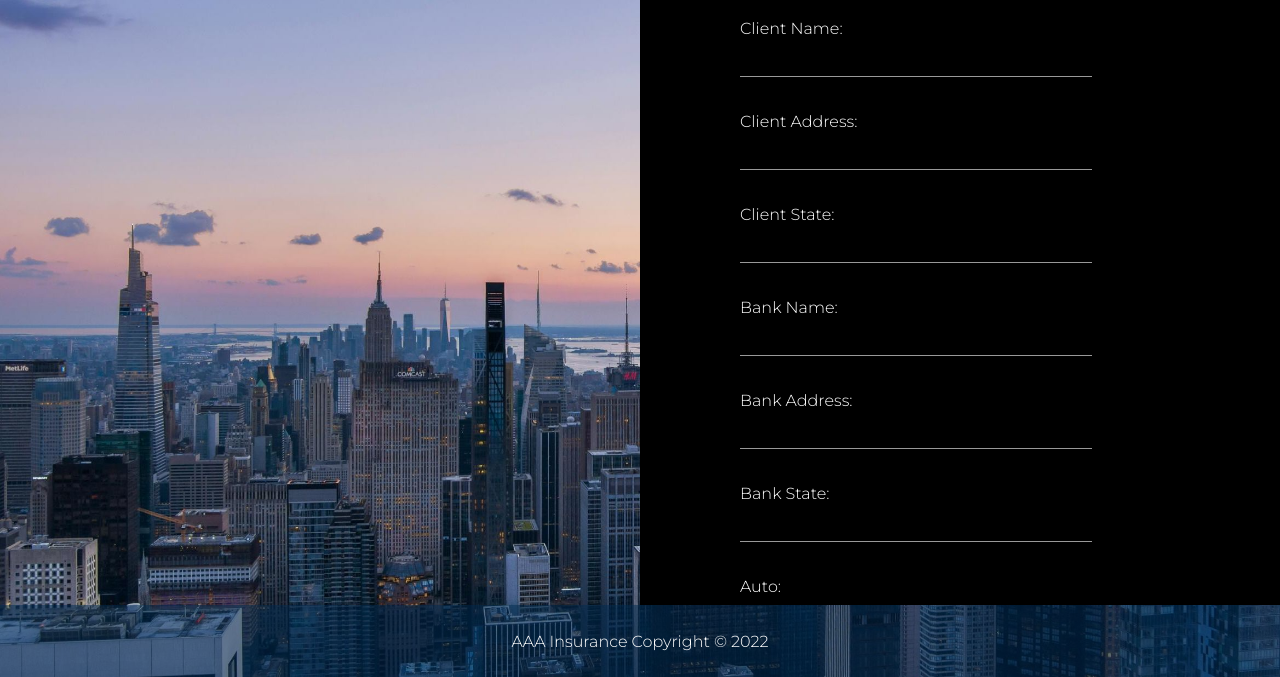
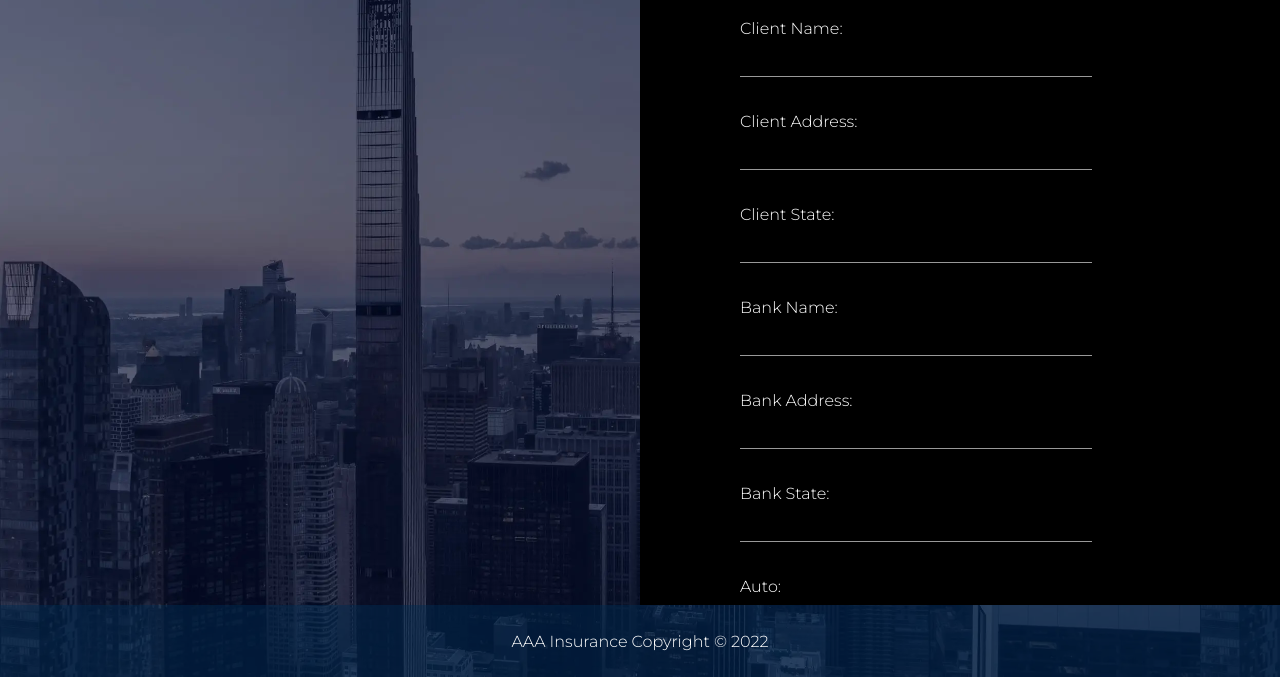
Before and after one commit to Niels-Bored/Endorsement-Generator, a plain HTML site: page index.html in a window 1280 px wide. Shown: the part 123-800 px from the top of the page. Drawn offline with nearby package versions, Linux system fonts and the light colour scheme; a script that the page names is missing.

Commit message:
Ajuste de background image

```diff
--- a/CSS/estilos.css
+++ b/CSS/estilos.css
@@ -2,8 +2,8 @@
 @import url('https://fonts.googleapis.com/css2?family=Montserrat:wght@300&display=swap');
 body{
     margin: 0;
-    background-image: url('../Imagenes/background.jpg');
-    background-size: cover;
+    background-image: url('../Imagenes/background.webp');
+    background-size:contain;
 }
 .form-structure{
     width: 100%;
```
Also changed, not shown: Imagenes/background.jpg (deleted), Imagenes/background.webp (added).
